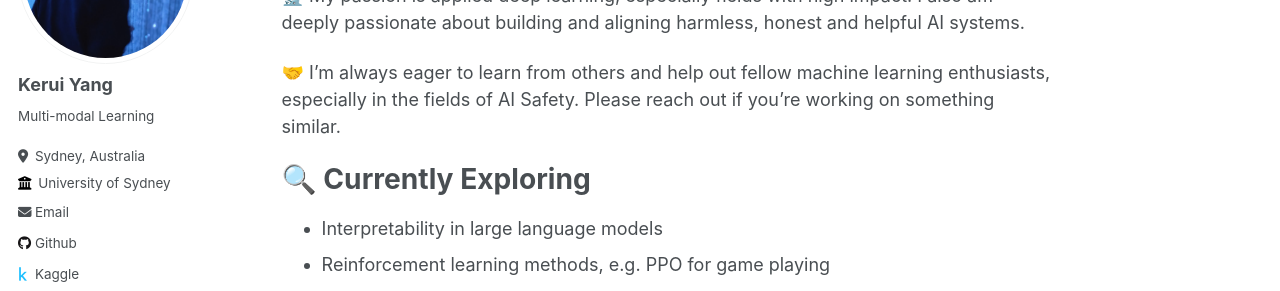
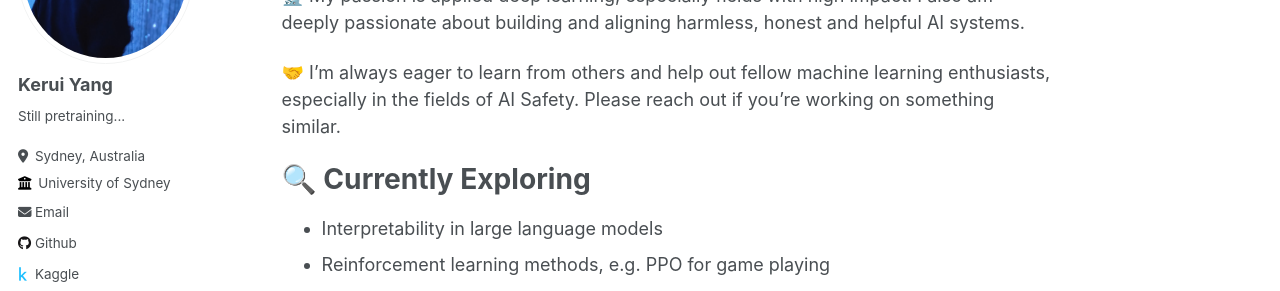
Before and after one commit to MostValue/mostvalue.github.io, a Jekyll site: the page built from _pages/about.md, in a window 1280 px wide. Shown: the part 197-488 px from the top of the page. Built offline with Jekyll 4.4.1, drawn with Linux system fonts in a browser that asks for light colours.

```diff
--- a/_config.yml
+++ b/_config.yml
@@ -24,7 +24,7 @@ author:
   avatar           : "backgroundpic_1.png" #TODO
   name             : "Kerui Yang"
   pronouns         : # example: "she/her"
-  bio              : "Multi-modal Learning"
+  bio              : "Still pretraining..."
   location         : "Sydney, Australia"
   employer         : "University of Sydney"
   url              : # URL
```
Also changed, not shown: 1 other file.
